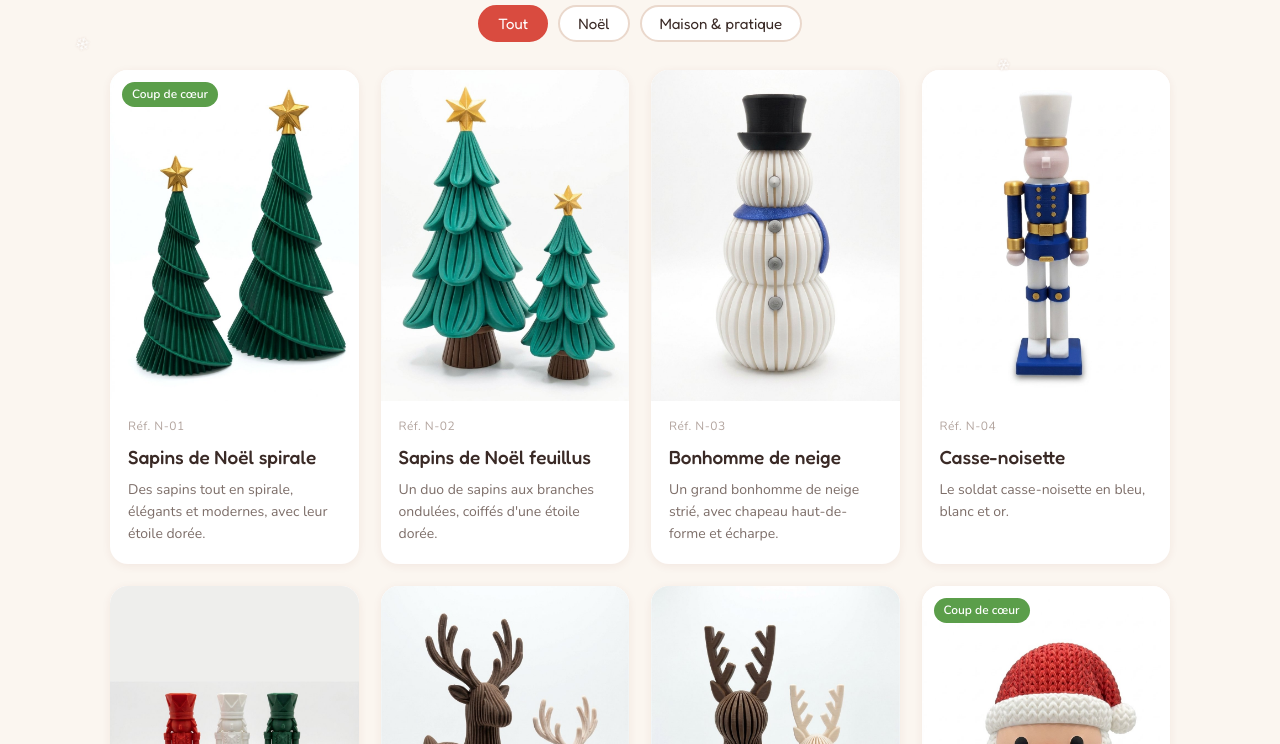
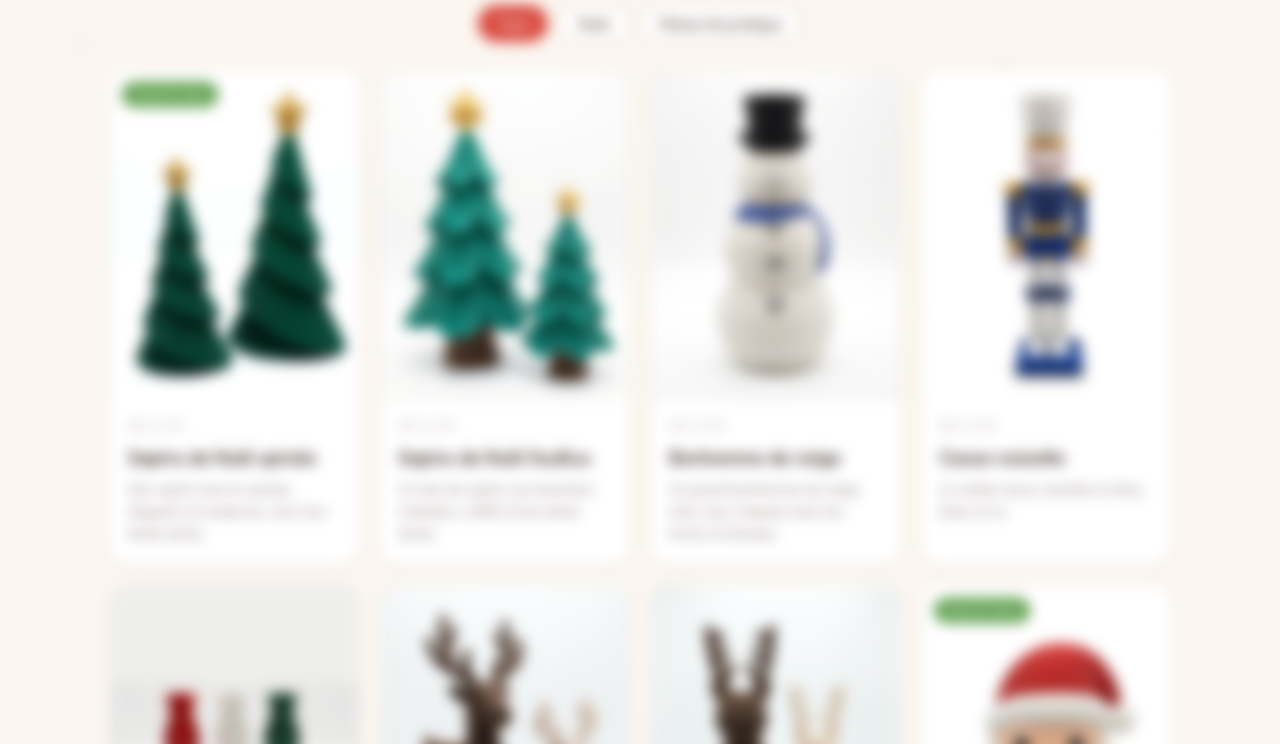
Before and after one commit to Arggon888/pomme3d, a plain HTML site: page index.html in a window 1280 px wide. Shown: the part 727-1471 px from the top of the page. Drawn offline with nearby package versions, Linux system fonts and the light colour scheme.

Commit message:
Site flouté jusqu'au lancement de 20 h
Co-Authored-By: Claude Opus 5.5 <noreply@anthropic.com>
Claude-Session: https://claude.ai/code/session_01ErciQ49SFLf8zEqShaibuE

```diff
--- a/index.html
+++ b/index.html
@@ -102,11 +102,13 @@ body:not(.fetes) .noel,body:not(.fetes) .neige{display:none}
 .mention{text-align:center;font-size:14px;color:var(--texte);padding:8px 16px;border-bottom:1px solid #eee2d8}
 .logo-col{display:flex;flex-direction:column;line-height:1.05}.slogan{font-family:Pacifico,cursive;font-size:13px;color:var(--texte);margin-top:2px}
 .lancement{display:none;text-align:center;background:#5B9E4A;color:#fff;font-family:Fredoka;font-weight:500;font-size:17px;padding:10px 16px}.lancement strong{font-weight:600}
+body.avant>*:not(.chantier):not(script){filter:blur(7px);pointer-events:none;user-select:none}
+body.avant{overflow:hidden}
 footer{text-align:center;padding:34px 20px;color:var(--gris);font-size:14px}
 @media(max-width:800px){.hero{grid-template-columns:1fr;padding-top:40px;text-align:center}.hero p{margin:0 auto 26px}.hero .cta{justify-content:center}.hero-art{order:-1}.hero-art svg{max-width:200px}.hero h1{font-size:36px}nav.links{display:none}.apropos{grid-template-columns:1fr;text-align:center}.exc{flex-direction:column;text-align:center}.exc .photo{width:100%}}
 </style>
 </head>
-<body class="fetes">
+<body class="fetes avant">
 <div class="neige noel" id="neige"></div>
 
 <svg width="0" height="0" style="position:absolute"><defs><g id="pomme"><defs><clipPath id="aps"><path d="M0,-35 C15,-50 55,-45 55,0 C55,40 25,60 0,50 C-25,60 -55,40 -55,0 C-55,-45 -15,-50 0,-35 Z"/></clipPath><clipPath id="hts"><path d="M18,31 C0,21 -1.5,4 9,2.5 C14.25,1.75 18,6.25 18,10 C18,6.25 21.75,1.75 27,2.5 C37.5,4 36,21 18,31 Z"/></clipPath></defs>
@@ -291,7 +293,7 @@ document.addEventListener('click',e=>{const el=e.target.closest('.ref');if(el){a
 const ch=document.getElementById('chantier'),la=document.getElementById('lancement'),dc=document.getElementById('decompte');
 function tick(){const n=Date.now(),d=L-n;
  if(d>0){const h=Math.floor(d/36e5),m=Math.floor(d%36e5/6e4),s=Math.floor(d%6e4/1e3);dc.textContent=String(h).padStart(2,'0')+' h '+String(m).padStart(2,'0')+' min '+String(s).padStart(2,'0')+' s';}
- else{ch.style.display='none';la.style.display=n<FIN?'block':'none';clearInterval(t);}}
+ else{document.body.classList.remove('avant');ch.style.display='none';la.style.display=n<FIN?'block':'none';clearInterval(t);}}
 const t=setInterval(tick,1000);tick();})();
 const F=document.getElementById('form'),M=document.getElementById('form-msg');
 F.addEventListener('submit',async e=>{e.preventDefault();
```
